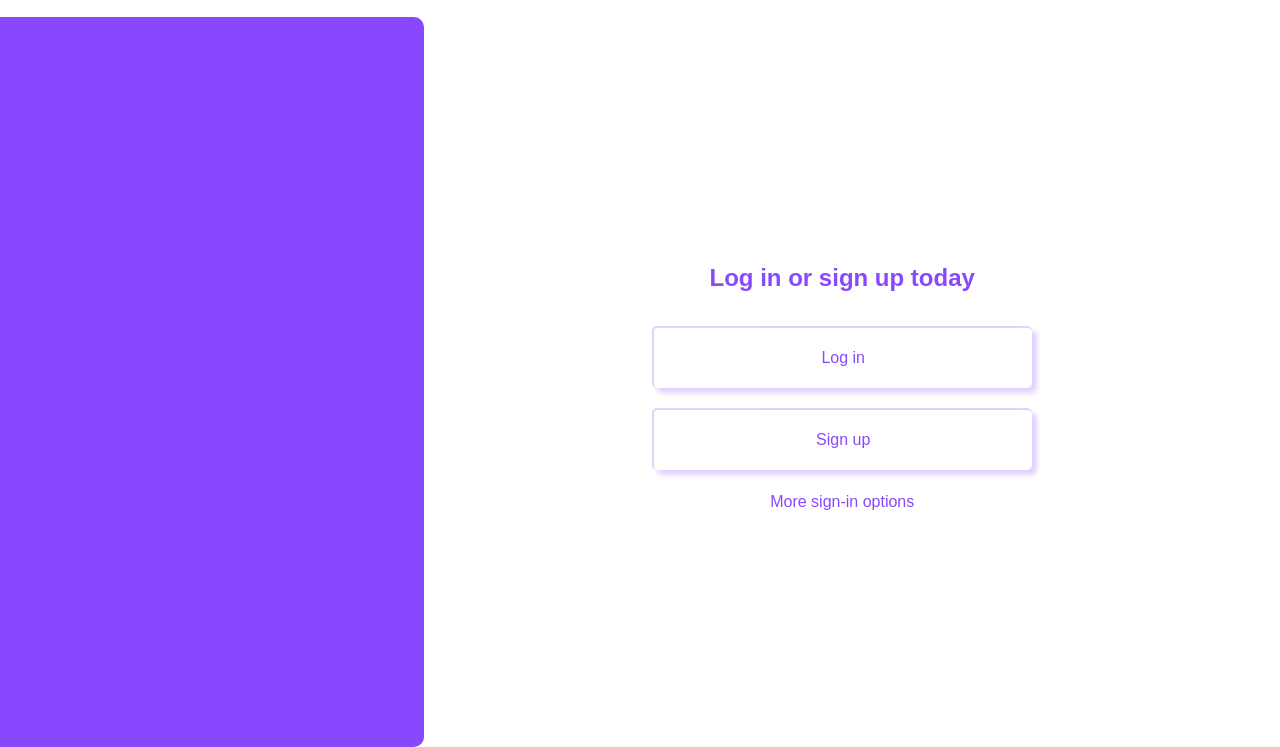
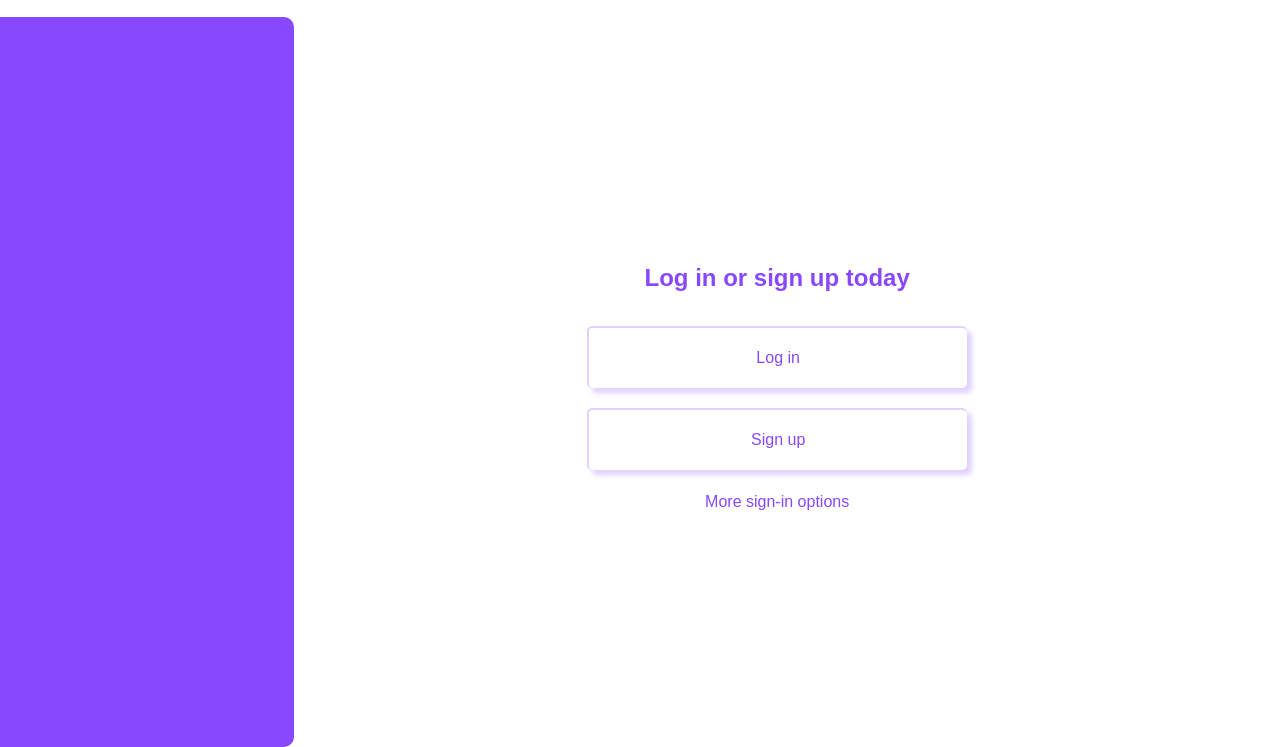
Before and after one commit to donjd/sign-up-form, a plain HTML site: page index.html in a window 1280 px wide. Shown: the part 53-800 px from the top of the page. Drawn offline with Linux system fonts and the light colour scheme.

Commit message:
Reduce .image width in desktop mode

```diff
--- a/css/index-styles.css
+++ b/css/index-styles.css
@@ -81,10 +81,6 @@ a.btn-link:active {
     border: 0;
     border-radius: 0 10px 10px 0;
     height: 100%;
-    width: 50vw;
+    width: 30vw;
   }
 }
-
-main {
-  /* border: 1px solid red; */
-}
```
